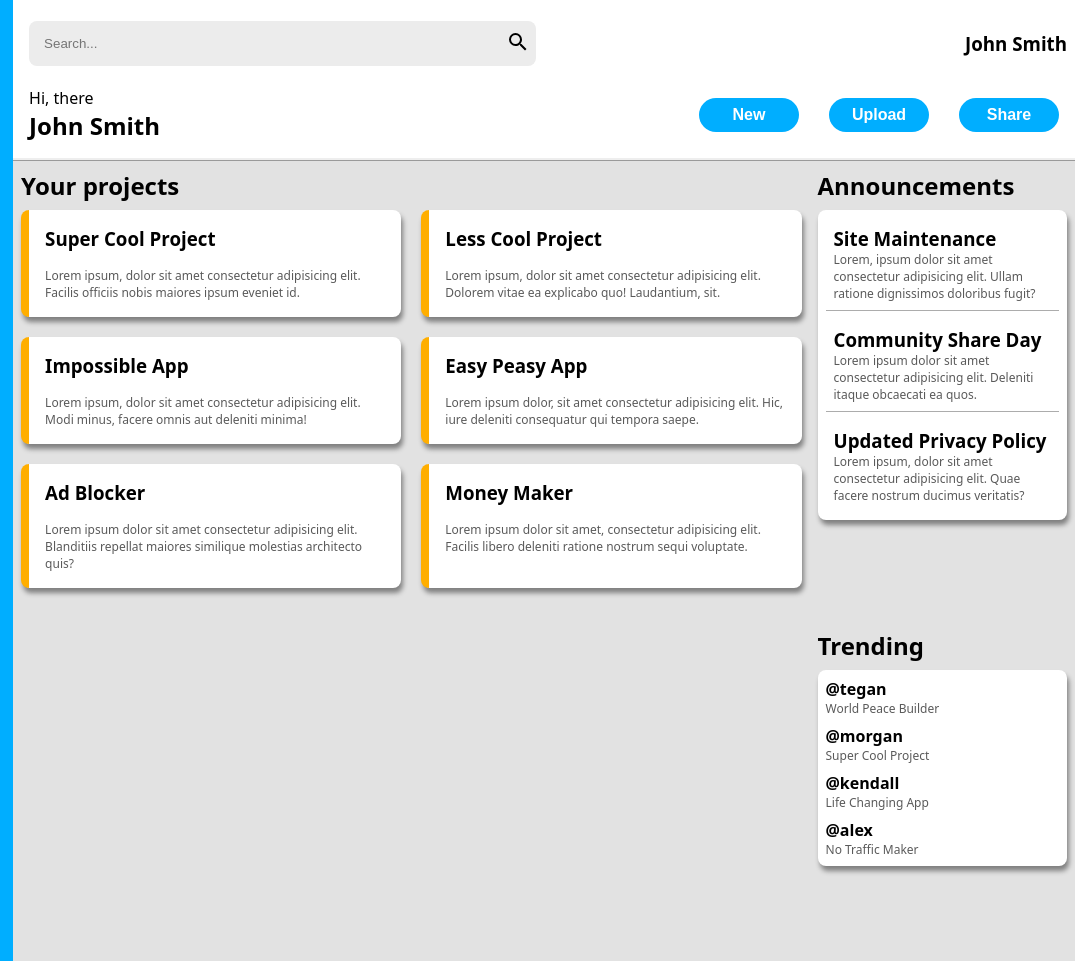
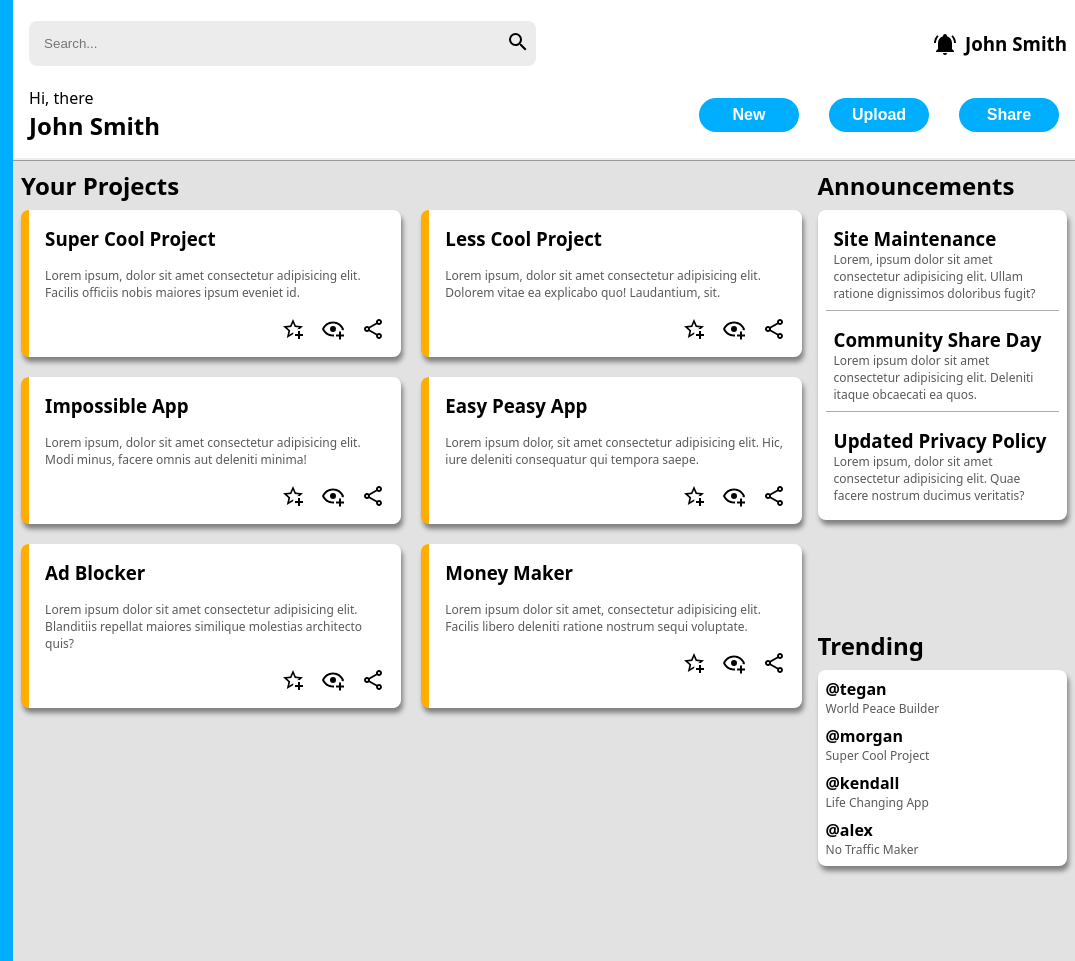
Before and after one commit to snaeem3/admin-dashboard, a plain HTML site: page index.html in a window 1280 px wide. Shown: the top 961 px of the page, 205-1280 px from the left. Drawn offline with Linux system fonts and the light colour scheme.

Commit message:
Add notification and card icons

```diff
--- a/index.html
+++ b/index.html
@@ -14,6 +14,7 @@
             <button type="submit" class="searchButton"><img src="/images/magnify.svg"></button>
         </form>
         <div id="account-container">
+            <img src="/images/bell-ring.svg">
             <h3>John Smith</h3>
         </div>
         <div id="hello-container">
@@ -49,31 +50,61 @@
     </div>
     <div id="main-content">
         <div id="projects">
-            <h2>Your projects</h2>
+            <h2>Your Projects</h2>
             <div id="card-container">
                 <div class="card">
                     <h3>Super Cool Project</h3>
                     <p>Lorem ipsum, dolor sit amet consectetur adipisicing elit. Facilis officiis nobis maiores ipsum eveniet id.</p>
+                    <div class="card-icons">
+                        <img src="/images/star-plus-outline.svg">
+                        <img src="/images/eye-plus-outline.svg">
+                        <img src="/images/share-variant-outline.svg">
+                    </div>
                 </div>
                 <div class="card">
                     <h3>Less Cool Project</h3>
                     <p>Lorem ipsum, dolor sit amet consectetur adipisicing elit. Dolorem vitae ea explicabo quo! Laudantium, sit.</p>
+                    <div class="card-icons">
+                        <img src="/images/star-plus-outline.svg">
+                        <img src="/images/eye-plus-outline.svg">
+                        <img src="/images/share-variant-outline.svg">
+                    </div>
                 </div>
                 <div class="card">
                     <h3>Impossible App</h3>
                     <p>Lorem ipsum, dolor sit amet consectetur adipisicing elit. Modi minus, facere omnis aut deleniti minima!</p>
+                    <div class="card-icons">
+                        <img src="/images/star-plus-outline.svg">
+                        <img src="/images/eye-plus-outline.svg">
+                        <img src="/images/share-variant-outline.svg">
+                    </div>
                 </div>
                 <div class="card">
                     <h3>Easy Peasy App</h3>
                     <p>Lorem ipsum dolor, sit amet consectetur adipisicing elit. Hic, iure deleniti consequatur qui tempora saepe.</p>
+                    <div class="card-icons">
+                        <img src="/images/star-plus-outline.svg">
+                        <img src="/images/eye-plus-outline.svg">
+                        <img src="/images/share-variant-outline.svg">
+                    </div>
                 </div>
                 <div class="card">
                     <h3>Ad Blocker</h3>
                     <p>Lorem ipsum dolor sit amet consectetur adipisicing elit. Blanditiis repellat maiores similique molestias architecto quis?</p>
+                    <div class="card-icons">
+                        <img src="/images/star-plus-outline.svg">
+                        <img src="/images/eye-plus-outline.svg">
+                        <img src="/images/share-variant-outline.svg">
+                    </div>
                 </div>
                 <div class="card">
                     <h3>Money Maker</h3>
                     <p>Lorem ipsum dolor sit amet, consectetur adipisicing elit. Facilis libero deleniti ratione nostrum sequi voluptate.</p>
+                    <div class="card-icons">
+                        <img src="/images/star-plus-outline.svg">
+                        <img src="/images/eye-plus-outline.svg">
+                        <img src="/images/share-variant-outline.svg">
+                    </div>
                 </div>
             </div>
         </div>
--- a/styles.css
+++ b/styles.css
@@ -78,6 +78,10 @@ header form {
 #account-container {
     justify-self: end;
     align-self: center;
+
+    display: flex;
+    gap: 8px;
+    align-items: center;
 }
 
 #hello-container {
@@ -177,6 +181,14 @@ li {
     box-shadow: 2px 5px 5px var(--color-shadow);
 }
 
+.card-icons {
+    align-self: end;
+
+    display: grid;
+    grid-template-columns: 1fr 1fr 1fr;
+    gap: 16px;
+}
+
 #announcements {
     margin: var(--section-margin);
 }
```
Also changed, not shown: images/bell-ring.svg (added), images/eye-plus-outline.svg (added), images/share-variant-outline.svg (added), images/star-plus-outline.svg (added).
